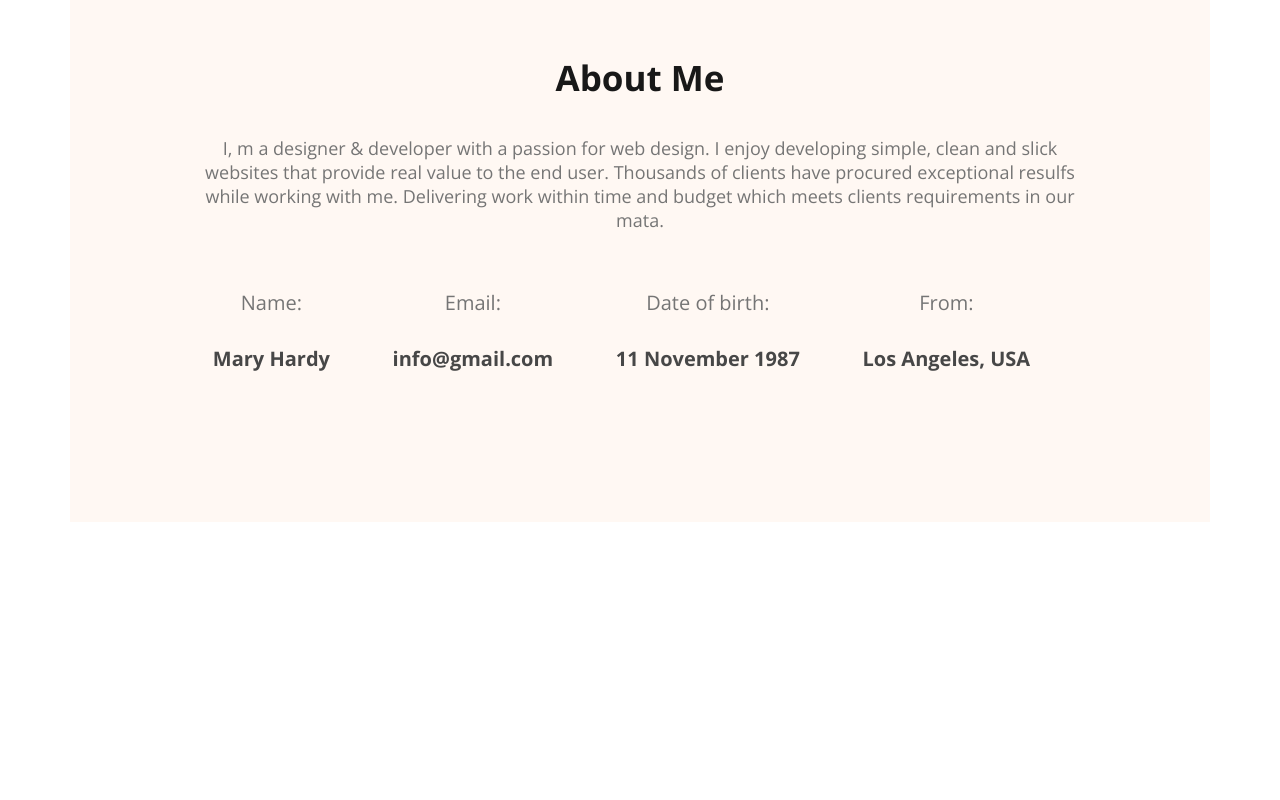
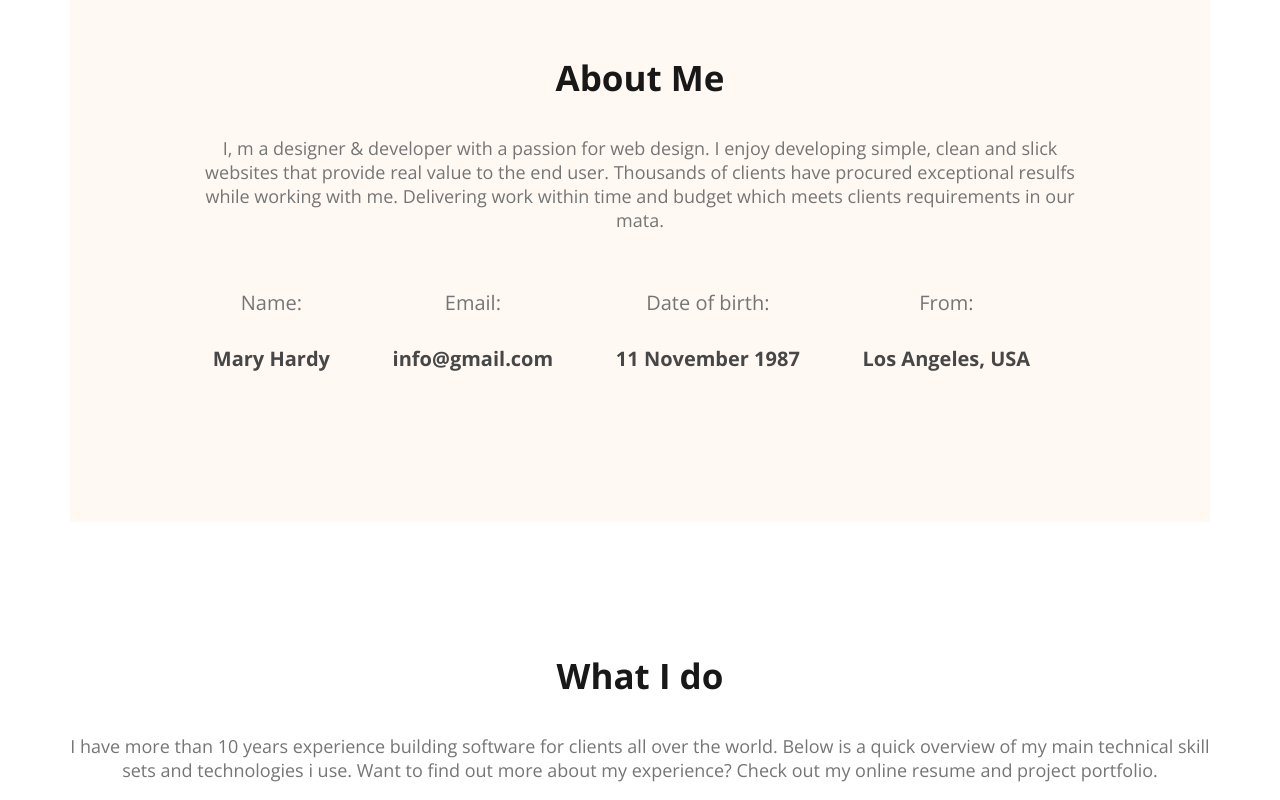
Before and after one commit to tareqiub/web-dev-portfolio, a plain HTML site: page index.html in a window 1280 px wide. Shown: the part 1009-1809 px from the top of the page. Before the commit the page ends 1661 px from the top, so only its background shows below. Drawn offline with nearby package versions, Linux system fonts and the light colour scheme.

Commit message:
added correction

```diff
--- a/index.html
+++ b/index.html
@@ -63,6 +63,10 @@
 
         </section>
         <!-- what i do section starts here -->
+         <section>
+            <h3 class="section-title">What I do</h3>
+         </section>
+         <p id="what-i-do-description" class="section-description">I have more than 10 years experience building software for clients all over the world. Below is a quick overview of my main technical skill sets and technologies i use. Want to find out more about my experience? Check out my online resume and project portfolio.</p>
 
     </main>
     <footer>
```
